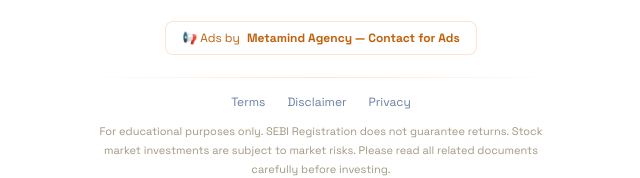
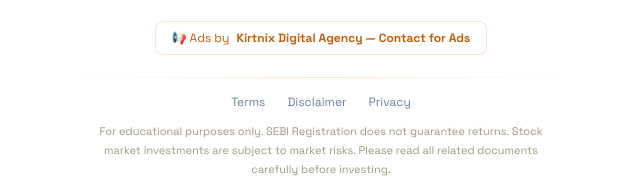
Before and after one commit to anuragsammarwar02-coder/Vikas-Laddha, a plain HTML site: page index.html in a window 1280 px wide. Shown: the part 982-1160 px from the top of the page, 319-959 px from the left. Drawn offline with Linux system fonts and the light colour scheme.

Commit message:
Update index.html

```diff
--- a/index.html
+++ b/index.html
@@ -499,7 +499,7 @@
   </div>
 
   <div class="ads-credit">
-    📢 Ads by <a href="https://wa.link/y2913g" target="_blank" rel="noopener">Metamind Agency — Contact for Ads</a>
+    📢 Ads by <a href="https://t.me/+G84KwpEa2V0yYTU1" target="_blank" rel="noopener">Kirtnix Digital Agency — Contact for Ads</a>
   </div>
 
   <div class="divider"></div>
```
